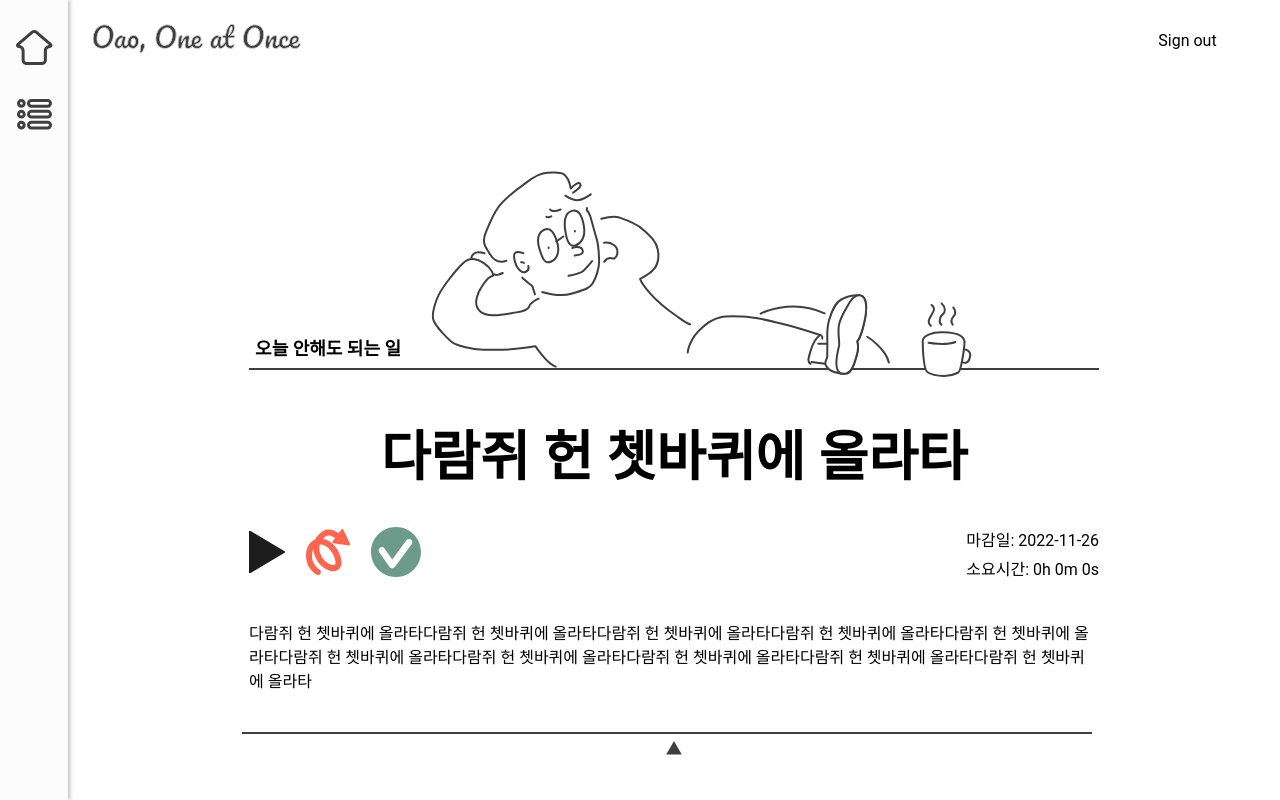
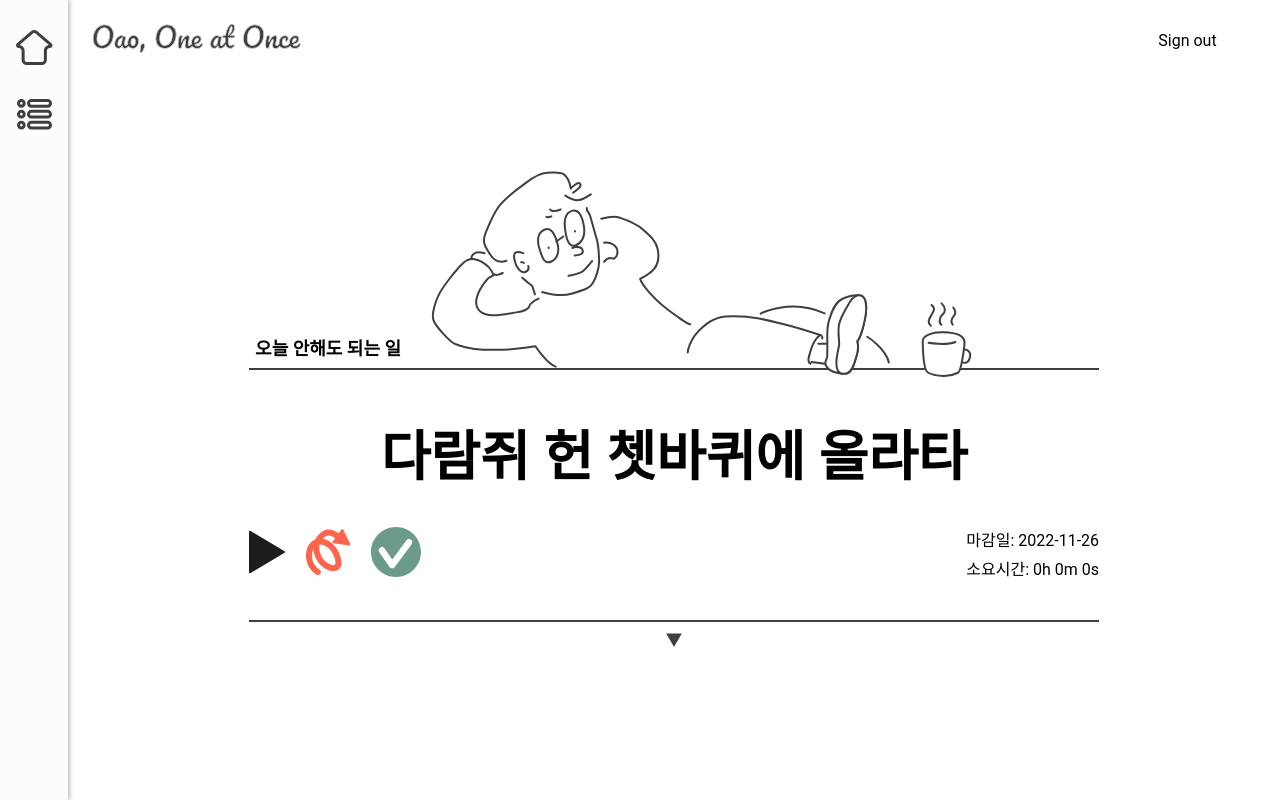
Before and after one commit to boostcampwm-2022/web20-OAO, a React (Vite) app in the folder client/: page / in a window 1280 px wide. Built offline with nearby package versions, Linux system fonts and the light colour scheme.

Commit message:
style: Main Page style 정리

```diff
--- a/client/src/components/TodoTimeText.tsx
+++ b/client/src/components/TodoTimeText.tsx
@@ -9,6 +9,7 @@ const TextWrapper = styled.div`
   display: flex;
   flex-direction: column;
   gap: 5px;
+  text-align: right;
 `;
 
 const TodoTimeText = ({ until }: { until: string }): ReactElement => {
--- a/client/src/container/TodoContents.tsx
+++ b/client/src/container/TodoContents.tsx
@@ -8,6 +8,7 @@ import { Todo } from '../core/todo/index';
 const ContentWrapper = styled.div`
   width: 850px;
   margin: 40px 14px 0 14px;
+  text-align: justify;
 `;
 
 const ToggleWrapper = styled.div`
@@ -22,22 +23,22 @@ const ToggleWrapper = styled.div`
   input {
     display: none;
   }
-  input[id='toggleCheck']:checked + label img {
+  input[id='toggleCheck'] + label img {
     transform: rotate(180deg);
   }
-  input[id='toggleCheck']:checked + label div {
-    display: none;
+  input[id='toggleCheck']:checked + label img {
+    transform: rotate(0deg);
   }
   hr {
     width: 850px;
-    margin: 40px 14px 7px 0;
+    margin: 40px 0px 7px 0;
     border: 1px solid #3f3f3f;
     background-color: #3f3f3f;
   }
 `;
 
 const TodoContents = ({ activeTodo }: { activeTodo: Todo }): ReactElement => {
-  const [isTodoContentToggled, setIsTodoContentToggled] = useState(false);
+  const [isTodoContentToggled, setIsTodoContentToggled] = useState(true);
   const checkHandler = (): void => {
     setIsTodoContentToggled(!isTodoContentToggled);
   };
@@ -47,7 +48,7 @@ const TodoContents = ({ activeTodo }: { activeTodo: Todo }): ReactElement => {
       <ToggleWrapper>
         <input type="checkBox" id="toggleCheck" readOnly={isTodoContentToggled} onClick={checkHandler} />
         <label htmlFor="toggleCheck">
-          <ContentWrapper>{activeTodo.content}</ContentWrapper>
+          {isTodoContentToggled ? <></> : <ContentWrapper>{activeTodo.content}</ContentWrapper>}
           <hr />
           <Image src={DropDown} />
         </label>
```
